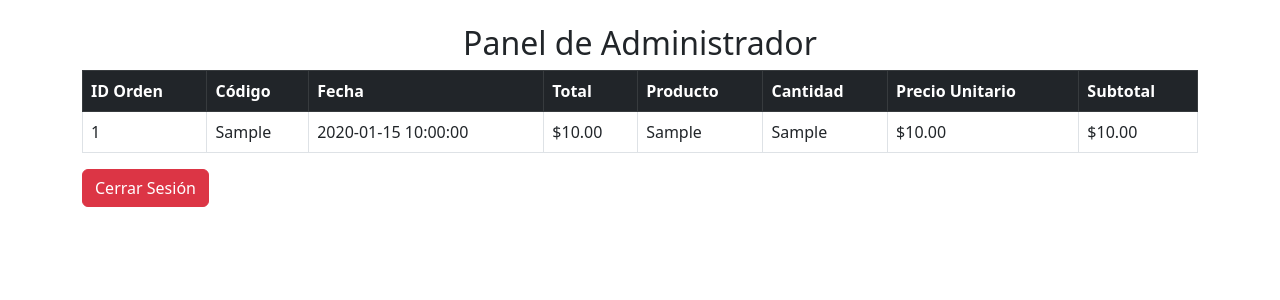
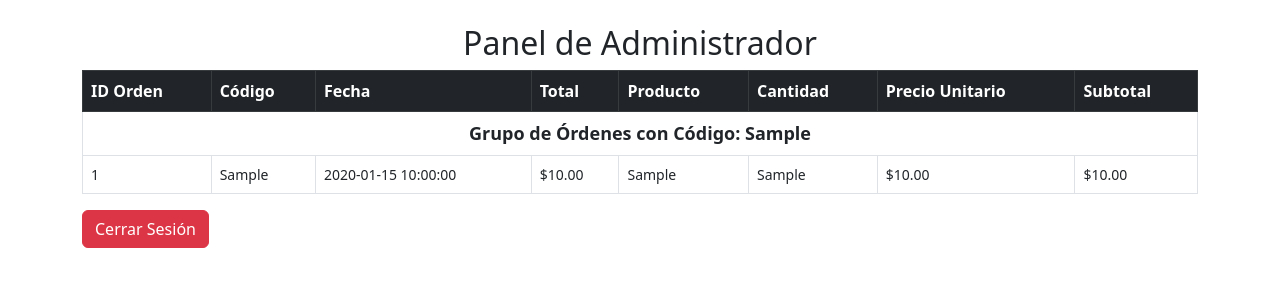
Before and after one commit to ANGELPJ1/ParqueAcuatico, a PHP site: page /Views/admin_dashboard.php in a window 1280 px wide. Shown: the top 300 px of the page. Run offline with PHP 8.4, Linux system fonts and the light colour scheme; the visitor is signed in with stand-in values (Sample User, id 1); tables that the repository leaves empty or names only in its code hold one stand-in row (values such as "Sample post").

Commit message:
Ajustes en muestra de datos en dashboard

```diff
--- a/Views/admin_dashboard.php
+++ b/Views/admin_dashboard.php
@@ -16,6 +16,12 @@ $query = "
     ORDER BY o.fecha DESC
 ";
 $result = $conn->query($query);
+
+// Agrupar por código de cliente
+$ordersGrouped = [];
+while ($row = $result->fetch_assoc()) {
+    $ordersGrouped[$row['codigo']][] = $row;
+}
 ?>
 
 <!DOCTYPE html>
@@ -26,6 +32,19 @@ $result = $conn->query($query);
     <meta name="viewport" content="width=device-width, initial-scale=1.0">
     <title>Panel de Administrador</title>
     <link href="https://cdn.jsdelivr.net/npm/bootstrap@5.3.0/dist/css/bootstrap.min.css" rel="stylesheet">
+    <style>
+        /* Estilos adicionales para mejorar la visualización */
+        .group-header {
+            font-weight: bold;
+            padding: 10px;
+            text-align: center;
+            font-size: 18px;
+        }
+
+        .order-row {
+            font-size: 14px;
+        }
+    </style>
 </head>
 
 <body>
@@ -45,8 +64,21 @@ $result = $conn->query($query);
                 </tr>
             </thead>
             <tbody>
-                <?php while ($row = $result->fetch_assoc()): ?>
-                    <tr>
+                <?php
+                $colorIndex = 0;
+                $colors = ['#f2f2f2', '#e6f7ff', '#fff0f0', '#fff7e6']; // Colores para los grupos
+                foreach ($ordersGrouped as $codigo => $groupedOrders):
+                    // Cambiar el color de fondo en cada grupo
+                    $color = $colors[$colorIndex % count($colors)];
+                    $colorIndex++;
+                    ?>
+                    <!-- Fila de encabezado para el grupo -->
+                    <tr style="background-color: <?php echo $color; ?>;" class="group-header">
+                        <td colspan="8">Grupo de Órdenes con Código: <?php echo $codigo; ?></td>
+                    </tr>
+                    <!-- Ordenes dentro del grupo -->
+                    <?php foreach ($groupedOrders as $row): ?>
+                        <tr class="order-row">
                             <td><?php echo $row['id_orden']; ?></td>
                             <td><?php echo $row['codigo']; ?></td>
                             <td><?php echo $row['fecha']; ?></td>
@@ -56,7 +88,8 @@ $result = $conn->query($query);
                             <td>$<?php echo number_format($row['precio_unitario'], 2); ?></td>
                             <td>$<?php echo number_format($row['subtotal'], 2); ?></td>
                         </tr>
-                <?php endwhile; ?>
+                    <?php endforeach; ?>
+                <?php endforeach; ?>
             </tbody>
         </table>
         <a href="logout.php" class="btn btn-danger">Cerrar Sesión</a>
```
Lines whose indentation alone changed are shown as unchanged.
